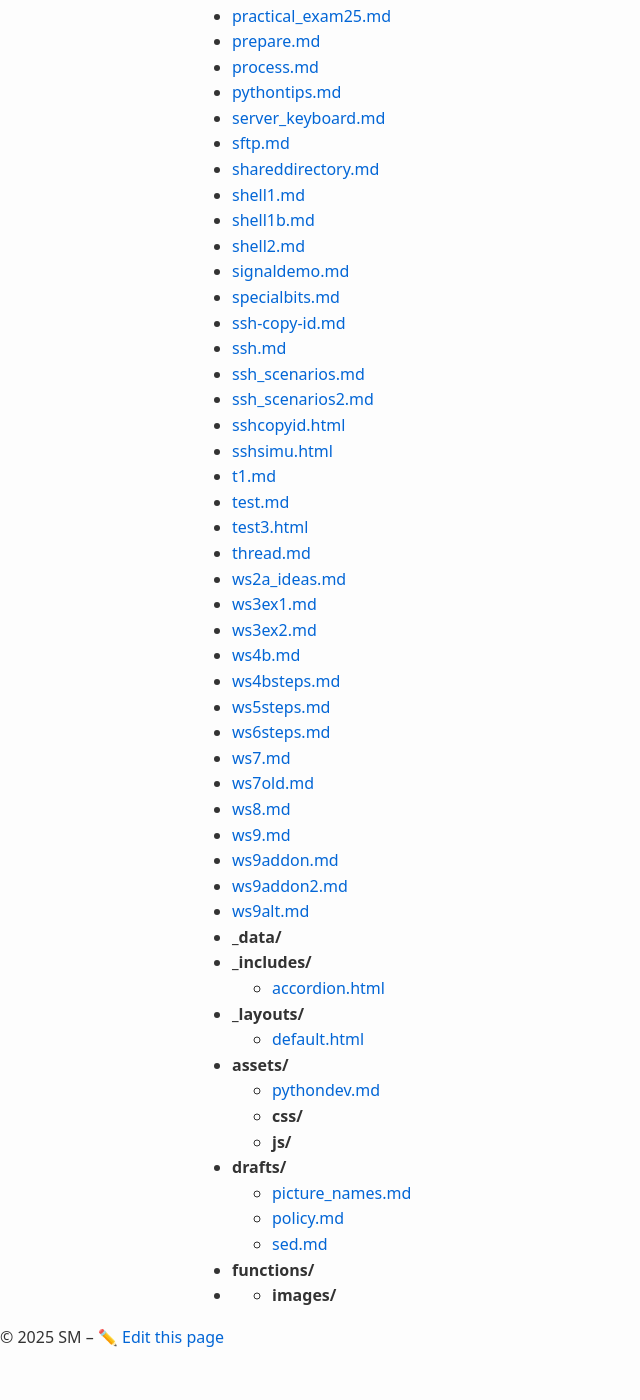
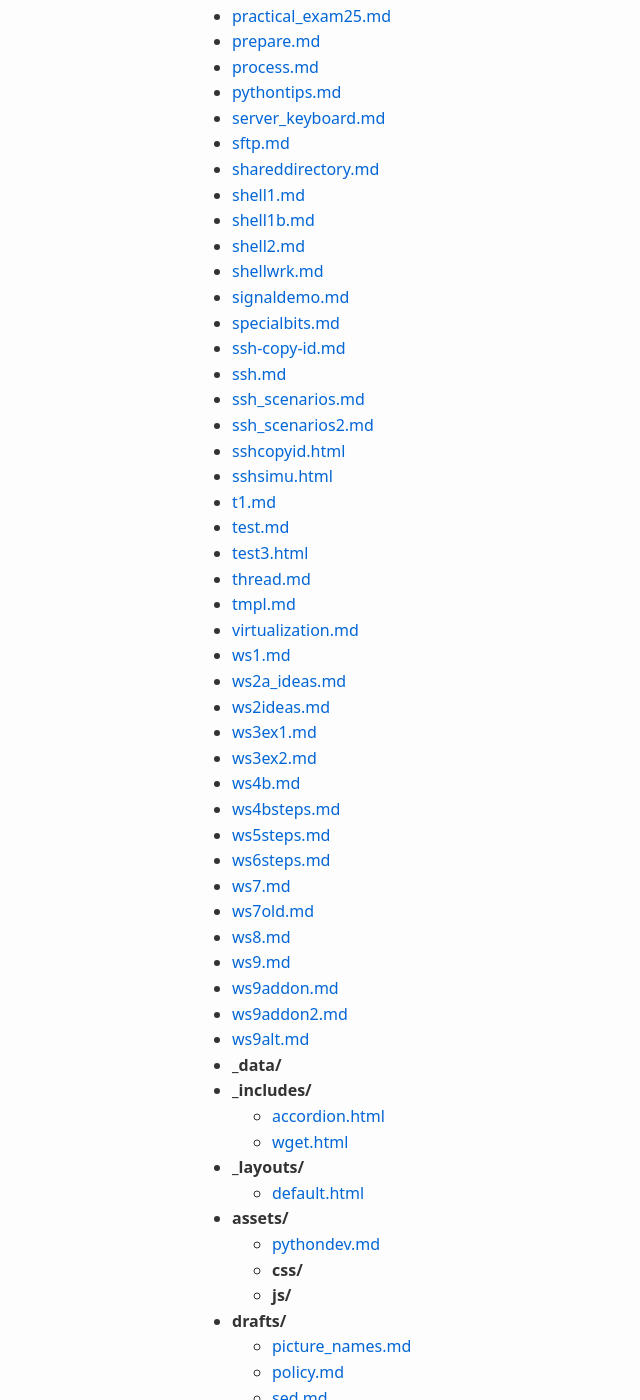
Before and after one commit to averkoc/lxprivate, a Jekyll site: the page built from docs/toc.md, in a window 1280 px wide and 1400 px high, scrolled down 1163 px. Shown: the whole window, without its empty margins (0-640 px from the left). Built offline with Jekyll 4.4.1, drawn with Linux system fonts in a browser that asks for light colours; before the commit the page ends 2529 px from its top, so only the background shows below that.

Commit message:
Update toc [skip ci]

```diff
--- a/docs/toc.md
+++ b/docs/toc.md
@@ -55,6 +55,7 @@ layout: default
 - [shell1.md](/shell1)
 - [shell1b.md](/shell1b)
 - [shell2.md](/shell2)
+- [shellwrk.md](/shellwrk)
 - [signaldemo.md](/signaldemo)
 - [specialbits.md](/specialbits)
 - [ssh-copy-id.md](/ssh-copy-id)
@@ -67,7 +68,11 @@ layout: default
 - [test.md](/test)
 - [test3.html](/test3)
 - [thread.md](/thread)
+- [tmpl.md](/tmpl)
+- [virtualization.md](/virtualization)
+- [ws1.md](/ws1)
 - [ws2a_ideas.md](/ws2a_ideas)
+- [ws2ideas.md](/ws2ideas)
 - [ws3ex1.md](/ws3ex1)
 - [ws3ex2.md](/ws3ex2)
 - [ws4b.md](/ws4b)
@@ -84,6 +89,7 @@ layout: default
 - **_data/**
 - **_includes/**
   - [accordion.html](/_includes/accordion)
+  - [wget.html](/_includes/wget)
 - **_layouts/**
   - [default.html](/_layouts/default)
 - **assets/**
@@ -95,4 +101,4 @@ layout: default
   - [policy.md](/drafts/policy)
   - [sed.md](/drafts/sed)
 - **functions/**
-- - **images/**
+- **images/**
```
